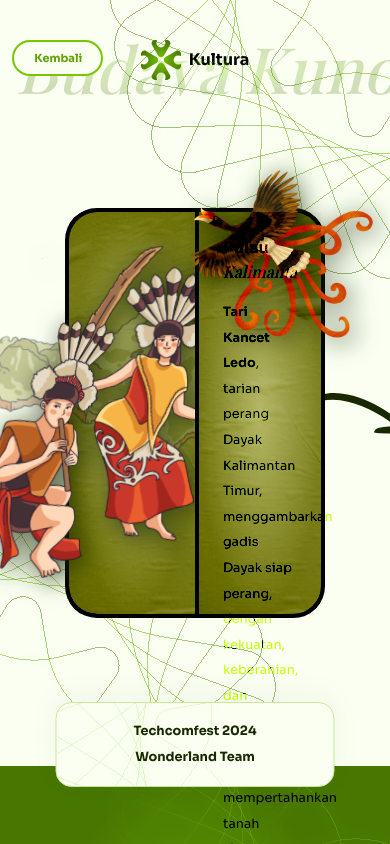
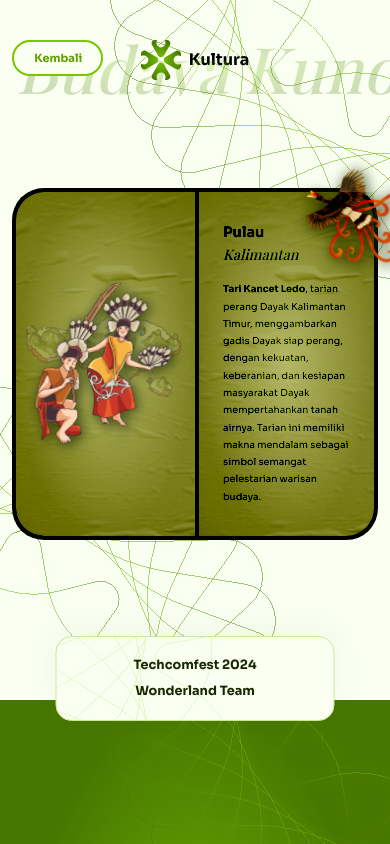
Before and after one commit to algavania/kultura-wonderland, a Vue app: page /culture in a window 390 px wide. Shown: the top 844 px of the page. Built offline with nearby package versions, Linux system fonts and the light colour scheme; a web font is replaced by a local one.

Commit message:
style: flip book responsive

```diff
--- a/src/views/CultureView.vue
+++ b/src/views/CultureView.vue
@@ -22,49 +22,39 @@
           </v-row>
         </v-container>
         <div class="py-16" style="position: relative">
-          <v-container class="pt-16 pb-16">
-            <v-row>
-              <v-col cols="2">
-                <div class="d-flex justify-center align-center" style="height: 100%">
-                  <img v-if="selectedCulture > 0" style="cursor: pointer" src="../assets/culture/arrow-left.svg"
-                    @click="onArrowTap(false)" />
+          <v-container class="pt-8 pb-16 page-container">
+            <div style="width: 100%;">
+              <v-row style="max-width: 1000px; margin: 0 auto;">
+                <v-col cols="6" class="book bg-gradient book-style book-style-left pa-0" style="position: relative">
+                  <div class="bg-book pa-6" style="position: absolute; width: 100%"></div>
+                  <div style="width: 100%; height: 100%;" class="d-flex align-center justify-center">
+                    <div class="d-flex justify-center align-center reveal-book">
+                      <img :src="require(`@/assets/culture/${cultures[selectedCulture].fileName}.svg`)
+                        " style="z-index: 1; width: 100%;" />
+                    </div>
                   </div>
                 </v-col>
-              <v-col cols="8">
-                <v-row>
-                  <v-col cols="6" class="bg-gradient book-style book-style-left pa-0" style="position: relative">
-                    <div class="bg-book pa-6" style="position: absolute; width: 100%"></div>
-                    <div class="d-flex justify-center align-center reveal-book">
-                      <img :src="require(`@/assets/culture/${cultures[selectedCulture].fileName}.svg`)
-                        " style="z-index: 1" />
-                    </div>
-                  </v-col>
-                  <v-col cols="6" class="bg-gradient pa-0 book-style book-style-right" style="position: relative">
+                <v-col cols="6" class="book bg-gradient pa-0 book-style book-style-right" style="position: relative">
                   <div class="image-top reveal-book">
                     <img :src="require(`@/assets/culture/${cultures[selectedCulture].fileName}-top.svg`)
                       " />
                   </div>
                   <div class="bg-book pa-6" style="position: absolute; width: 100%">
+                    <div style="height: 100%;" class="d-flex align-center">
                       <div class="reveal-book">
-                        <h1 class="text-md">Pulau</h1>
-                        <h1 class="font-playfair text-bg text-md">{{ cultures[selectedCulture].title }}</h1>
-                        <div class="text-sm mt-4">
+                        <h1 class="text-medium">Pulau</h1>
+                        <h1 class="font-playfair text-bg text-medium">{{ cultures[selectedCulture].title }}</h1>
+                        <div class="text-small mt-4">
                           <span class="font-weight-bold">{{
                             cultures[selectedCulture].culture
                           }}</span>{{ cultures[selectedCulture].cultureDescription }}
                         </div>
                       </div>
                     </div>
-                  </v-col>
-                </v-row>
-              </v-col>
-              <v-col cols="2">
-                <div class="d-flex justify-center align-center" style="height: 100%">
-                  <img v-if="selectedCulture < cultures.length - 1" style="cursor: pointer"
-                    src="../assets/culture/arrow-right.svg" @click="onArrowTap(true)" />
                   </div>
                 </v-col>
               </v-row>
+            </div>
           </v-container>
         </div>
       </div>
@@ -189,6 +179,10 @@ export default {
   top: -4.3rem !important;
 }
 
+.image-top img {
+  width: 14rem !important;
+}
+
 .top-text {
   text-align: center;
   font-size: 64px;
@@ -205,6 +199,10 @@ export default {
   width: 100%;
 }
 
+.book {
+  height: 30rem;
+}
+
 .reveal-book {
   opacity: 0;
   filter: blur(3px);
@@ -215,4 +213,56 @@ export default {
   opacity: 1;
   filter: blur(0px);
 }
+
+.text-medium {
+  font-size: 1.7rem !important;
+}
+
+.text-small {
+  font-size: 1.04rem !important;
+  line-height: 200%;
+}
+
+@media (max-width: 960px) {
+  .image-top img {
+    width: 11rem !important;
+  }
+
+  .book {
+    height: 25rem;
+  }
+
+  .text-medium {
+    font-size: 1rem !important;
+  }
+
+  .text-small {
+    font-size: 0.8rem !important;
+    line-height: 180%;
+  }
+}
+
+@media (max-width: 600px) {
+  .book {
+    height: 22rem;
+  }
+
+  .image-top {
+    right: -3rem;
+    top: -2.4rem !important;
+  }
+
+  .image-top img {
+    width: 8rem !important;
+  }
+
+  .text-medium {
+    font-size: 0.9rem !important;
+  }
+
+  .text-small {
+    font-size: 0.6rem !important;
+  }
+
+}
 </style>
```
Lines whose indentation alone changed are shown as unchanged.
